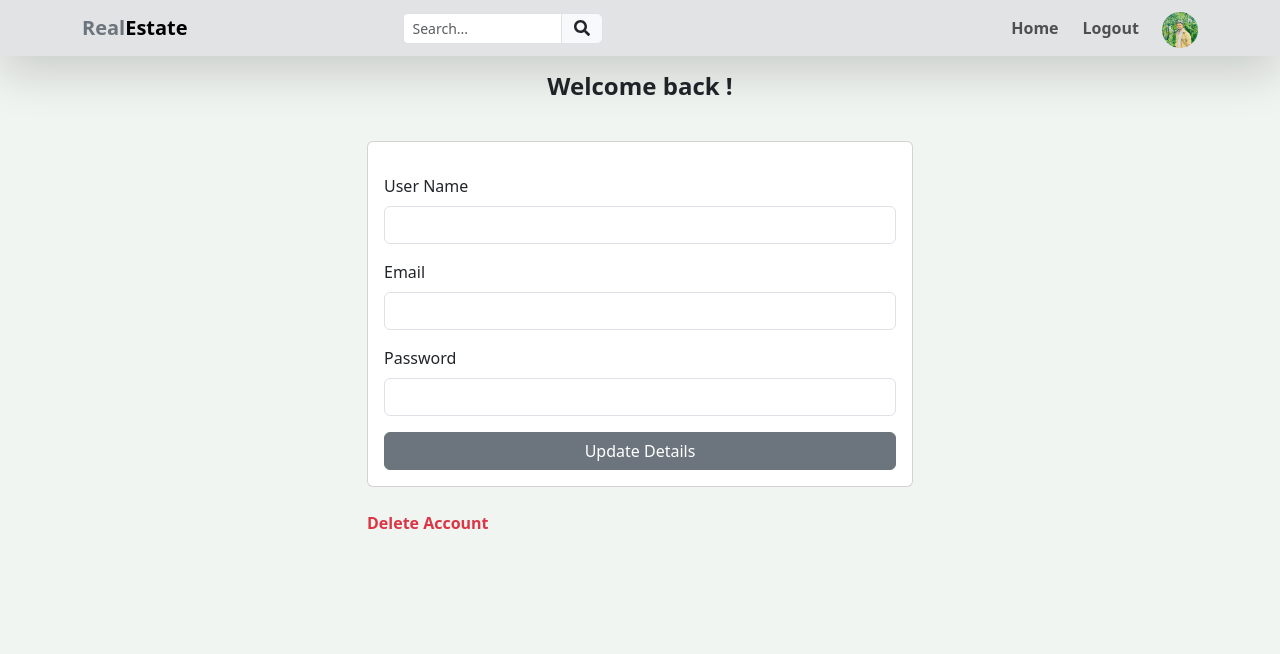
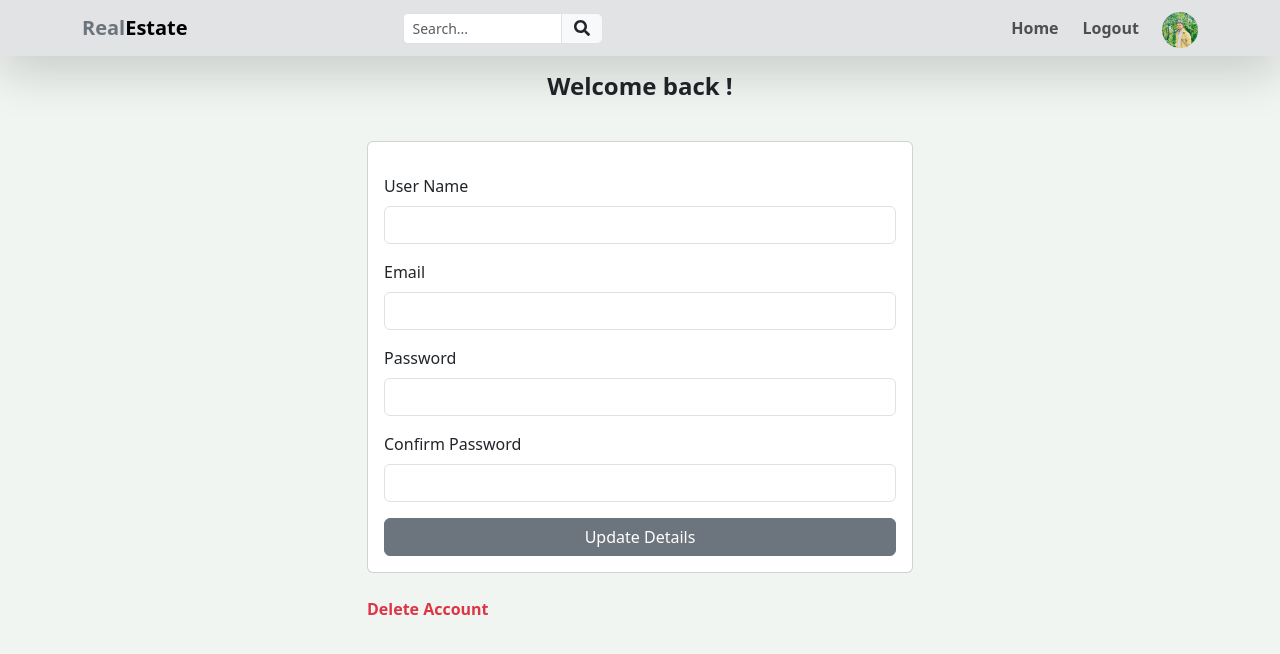
Before and after one commit to Bishes7/real-estate_frontend, a React (Vite) app: page /profile in a window 1280 px wide. Shown: the top 654 px of the page. Built offline with nearby package versions, Linux system fonts and the light colour scheme; sample sign-in values are in the browser's storage.

Commit message:
update profile ui made working

```diff
--- a/src/index.css
+++ b/src/index.css
@@ -4,3 +4,6 @@ body {
 .nav-link img {
   transform: scale(1.8);
 }
+.cursor-pointer {
+  cursor: pointer;
+}
--- a/src/pages/Profile.jsx
+++ b/src/pages/Profile.jsx
@@ -1,25 +1,50 @@
-import React, { useState } from "react";
+import React, { useRef, useState } from "react";
 import { Loader } from "../components/ui/Loader";
 import FormContainer from "../components/FormContainer";
 import { Button, Card, Form } from "react-bootstrap";
-import { useSelector } from "react-redux";
+import { useDispatch, useSelector } from "react-redux";
+import { useUpdateProfileMutation } from "../slices/usersApiSlice";
+import { toast } from "react-toastify";
+import { setCredentials } from "../slices/authSlice";
+import { useNavigate } from "react-router-dom";
 
 const Profile = () => {
   const [userName, setUserName] = useState("");
   const [email, setEmail] = useState("");
   const [password, setPassword] = useState("");
+  const [confirmPassword, setConfirmPassword] = useState("");
 
   const { userInfo } = useSelector((state) => state.auth);
-  console.log(userInfo);
+
+  const [updateProfile, { isLoading }] = useUpdateProfileMutation();
+  const dispatch = useDispatch();
+  const navigate = useNavigate();
 
   const handleSubmit = async (e) => {
     e.preventDefault();
+
+    if (password !== confirmPassword) {
+      toast.error("Password dont match");
+    } else {
+      try {
+        const res = await updateProfile({
+          userName,
+          email,
+          password,
+        }).unwrap();
+        dispatch(setCredentials(res));
+        toast.success("Profile Updated successfully");
+        navigate("/");
+      } catch (err) {
+        toast.error(err?.data?.message || err.error);
+      }
+    }
   };
 
   return (
     <div>
       <h4 className="fw-bold my-3 text-center">
-        Welcome back {userInfo.user.userName} !{" "}
+        Welcome back {userInfo?.user?.userName} !{" "}
       </h4>
       <FormContainer>
         <Card className="my-4">
@@ -56,15 +81,26 @@ const Profile = () => {
               />
             </Form.Group>
 
+            <Form.Group controlId="confirmPassword" className="my-3">
+              <Form.Label>Confirm Password</Form.Label>
+              <Form.Control
+                name="confirmPassword"
+                type="password"
+                autoComplete="off"
+                value={confirmPassword}
+                onChange={(e) => setConfirmPassword(e.target.value)}
+              />
+            </Form.Group>
+
             <Button
               variant="secondary"
               type="submit"
               className="w-100"
-              // disabled={isLoading}
+              disabled={isLoading}
             >
               Update Details
             </Button>
-            {/* {isLoading && <Loader />} */}
+            {isLoading && <Loader />}
           </Form>
         </Card>
         <div>
--- a/src/slices/usersApiSlice.js
+++ b/src/slices/usersApiSlice.js
@@ -1,4 +1,4 @@
-import { AUTH_URL } from "../utils/constants";
+import { AUTH_URL, USERS_URL } from "../utils/constants";
 import { apiSlice } from "./apiSlice";
 
 export const usersApiSlice = apiSlice.injectEndpoints({
@@ -25,8 +25,20 @@ export const usersApiSlice = apiSlice.injectEndpoints({
         method: "POST",
       }),
     }),
+
+    updateProfile: builder.mutation({
+      query: (data) => ({
+        url: `${USERS_URL}/update-profile`,
+        method: "PUT",
+        body: data,
+      }),
+    }),
   }),
 });
 
-export const { useSignUpMutation, useLoginMutation, useLogoutMutation } =
-  usersApiSlice;
+export const {
+  useSignUpMutation,
+  useLoginMutation,
+  useLogoutMutation,
+  useUpdateProfileMutation,
+} = usersApiSlice;
```
